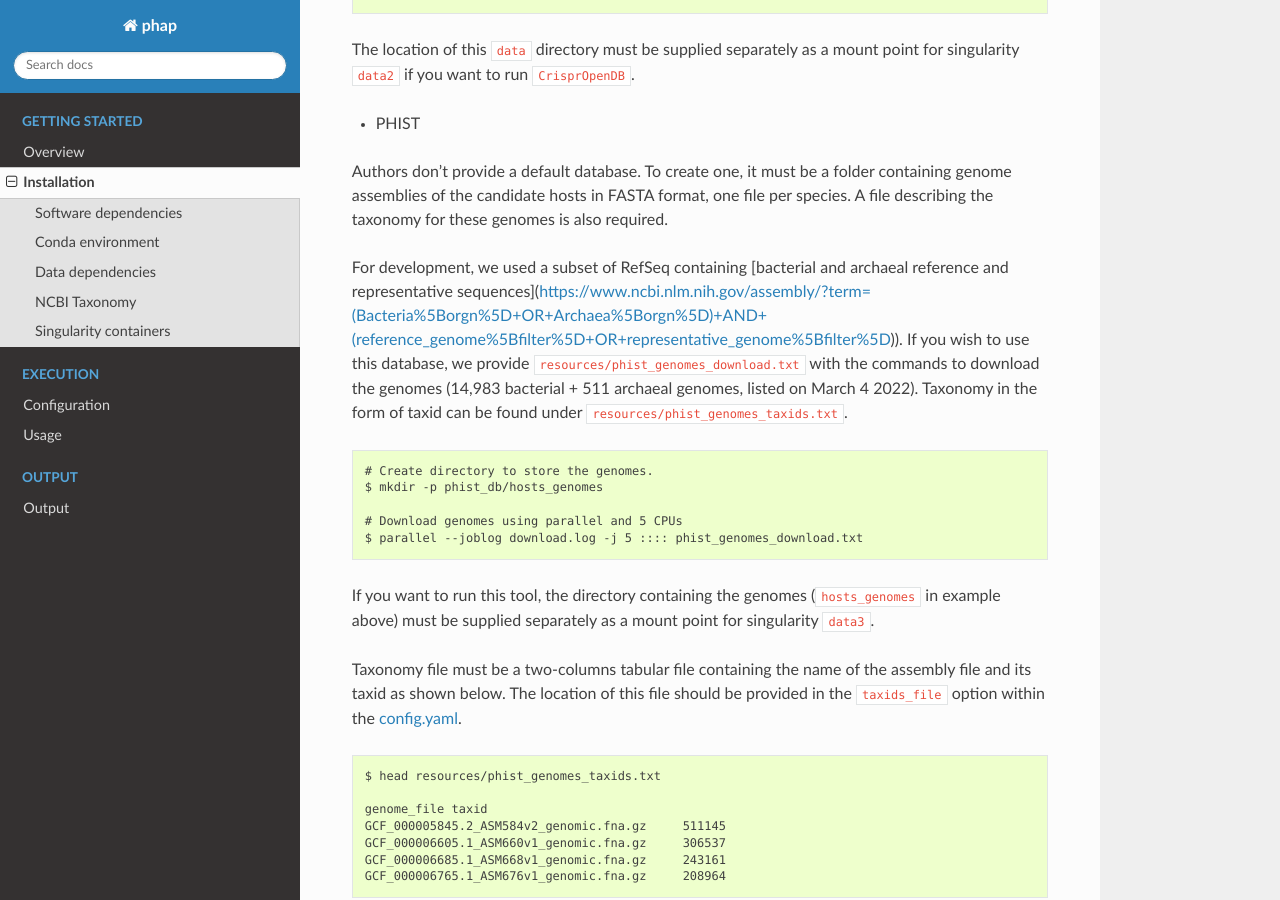
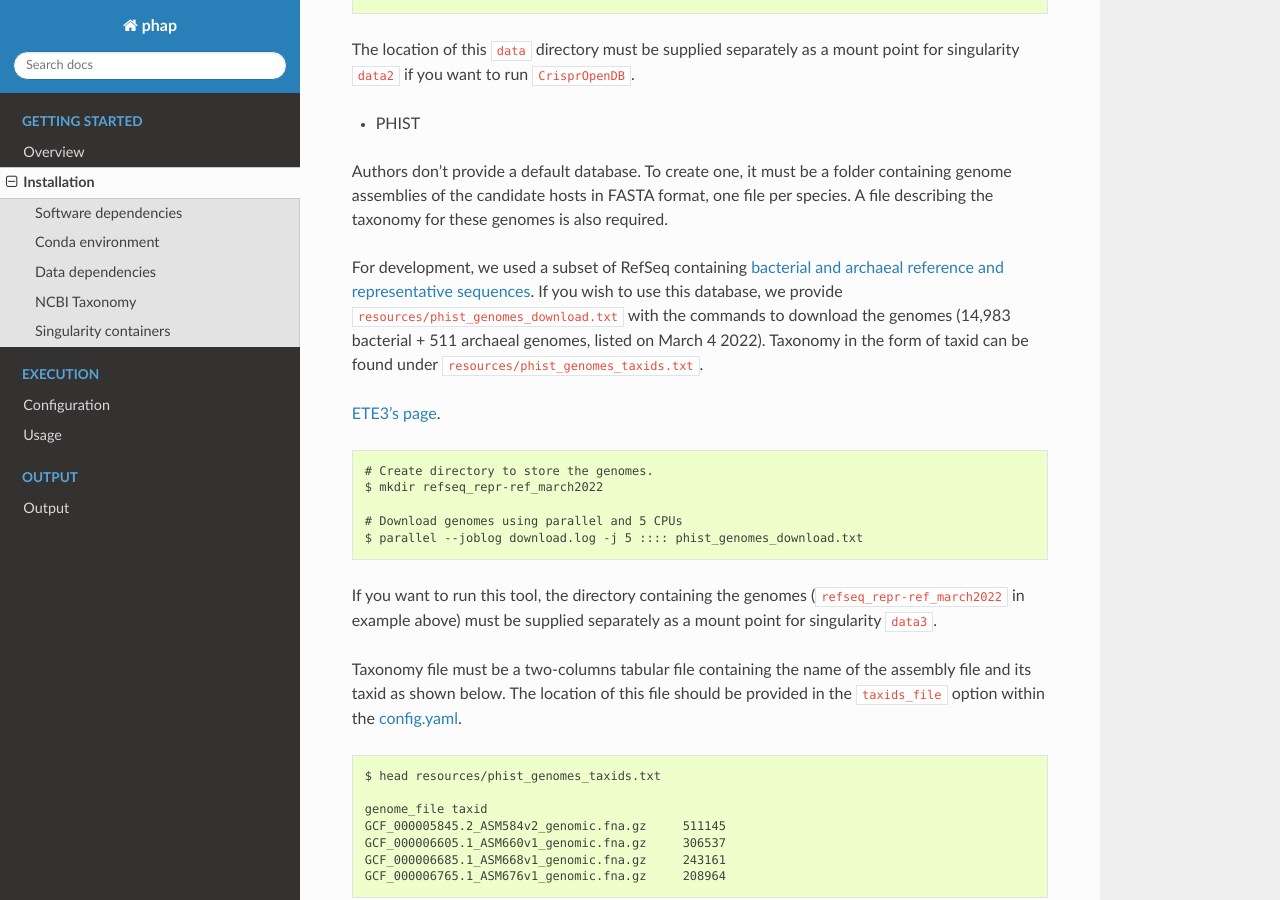
Before and after one commit to MGXlab/phap, a Sphinx documentation site: the page built from docs/getting_started/installation.rst, in a window 1280 px wide and 900 px high, scrolled down 2206 px. Built offline with Sphinx 7.4.7 and the Read the Docs theme 2.0.0, drawn with Linux system fonts in a browser that asks for light colours.

Commit message:
minor fixes

```diff
--- a/docs/getting_started/installation.rst
+++ b/docs/getting_started/installation.rst
@@ -127,23 +127,25 @@ folder containing genome assemblies of the candidate hosts in FASTA format, one
 file per species. A file describing the taxonomy for these genomes is also
 required.
 
-For development, we used a subset of RefSeq containing [bacterial and archaeal
-reference and representative sequences](https://www.ncbi.nlm.nih.gov/assembly/?term=(Bacteria%5Borgn%5D+OR+Archaea%5Borgn%5D)+AND+(reference_genome%5Bfilter%5D+OR+representative_genome%5Bfilter%5D)).
+For development, we used a subset of RefSeq containing `bacterial and archaeal
+reference and representative sequences <https://www.ncbi.nlm.nih.gov/assembly/?term=(Bacteria%5Borgn%5D+OR+Archaea%5Borgn%5D)+AND+(reference_genome%5Bfilter%5D+OR+representative_genome%5Bfilter%5D)>`_.
 If you wish to use this database, we provide ``resources/phist_genomes_download.txt``
 with the commands to download the genomes (14,983 bacterial + 511 archaeal
 genomes, listed on March 4 2022). Taxonomy in the form of taxid can be found
 under ``resources/phist_genomes_taxids.txt``.
 
+`ETE3's page <http://etetoolkit.org/docs/latest/tutorial/tutorial_ncbitaxonomy.html>`_.
+
 .. code-block:: bash:
 
    # Create directory to store the genomes.
-   $ mkdir -p phist_db/hosts_genomes
+   $ mkdir refseq_repr-ref_march2022
 
    # Download genomes using parallel and 5 CPUs
    $ parallel --joblog download.log -j 5 :::: phist_genomes_download.txt
 
 If you want to run this tool, the  directory containing the genomes
-(``hosts_genomes`` in example above) must be supplied separately as a mount
+(``refseq_repr-ref_march2022`` in example above) must be supplied separately as a mount
 point for singularity ``data3``.
 
 Taxonomy file must be a two-columns tabular file containing the name of the
```
Also changed, not shown: docs/execution/usage.md (+1 -1 lines), 3 other files.
